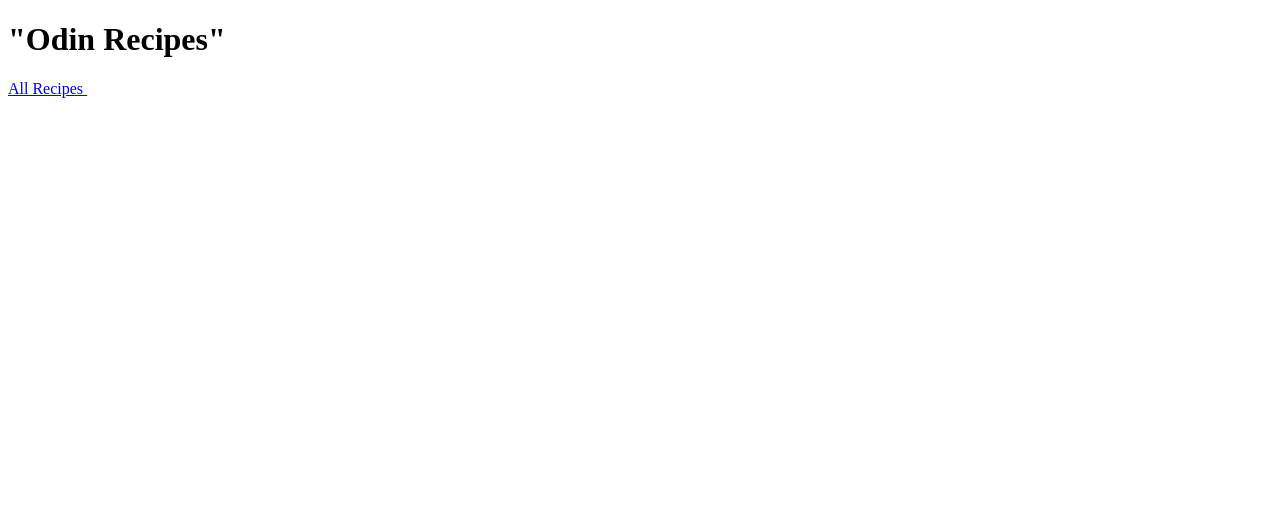
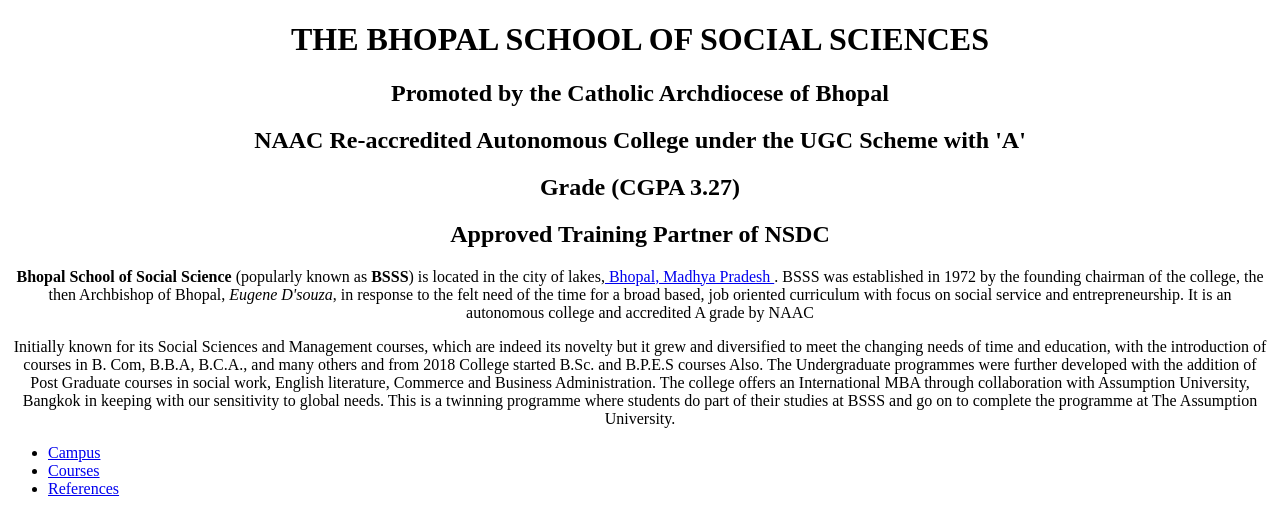
Before and after one commit to Pranay-deve/odin-recipes, a plain HTML site: page index.html in a window 1280 px wide. Drawn offline with Linux system fonts and the light colour scheme.

Commit message:
Add files via upload

```diff
--- a/index.html
+++ b/index.html
@@ -4,11 +4,24 @@
     <meta charset="UTF-8">
     <meta http-equiv="X-UA-Compatible" content="IE=edge">
     <meta name="viewport" content="width=device-width, initial-scale=1.0">
-    <title>Document</title>
+    <title> My First Webpage </title>
 </head>
+<!-- This is a clone website of The BHopal School of Social Sciences-->
 <body>
-    <h1> "Odin Recipes" </h1>
-    <a href="file:///home/pranay/repos/odin-recipes/recipes/lasagna.html" target="_blank"> All Recipes </a>
-    <img src="image.jpg" alt="">
+    <center><h1><strong>THE BHOPAL SCHOOL OF SOCIAL SCIENCES</strong></h1>
+    <h2>Promoted by the Catholic Archdiocese of Bhopal</h2>
+    <h2>NAAC Re-accredited Autonomous College under the UGC Scheme with 'A'</h2>
+    <h2>Grade (CGPA 3.27)</h2>
+    <h2>Approved Training Partner of NSDC</h2>
+
+    <p><strong>Bhopal School of Social Science</strong> (popularly known as <strong>BSSS</strong>) is located in the city of lakes,<a href="https://en.wikipedia.org/wiki/Bhopal"> Bhopal, Madhya Pradesh </a>. BSSS was established in 1972 by the founding chairman of the college, the then Archbishop of Bhopal, <em>Eugene D'souza</em>, in response to the felt need of the time for a broad based, job oriented curriculum with focus on social service and entrepreneurship. It is an autonomous college and accredited A grade by NAAC</p>
+    <p>Initially known for its Social Sciences and Management courses, which are indeed its novelty but it grew and diversified to meet the changing needs of time and education, with the introduction of courses in B. Com, B.B.A, B.C.A., and many others and from 2018 College started B.Sc. and B.P.E.S courses Also. The Undergraduate programmes were further developed with the addition of Post Graduate courses in social work, English literature, Commerce and Business Administration. The college offers an International MBA through collaboration with Assumption University, Bangkok in keeping with our sensitivity to global needs. This is a twinning programme where students do part of their studies at BSSS and go on to complete the programme at The Assumption University.</p></center>
+
+    <ul>
+        <li><a href="https://en.wikipedia.org/wiki/Bhopal_School_of_Social_Sciences#Campus">Campus</a></li>
+        <li><a href="https://en.wikipedia.org/wiki/Bhopal_School_of_Social_Sciences#Courses">Courses</a></li>
+        <li><a href="https://en.wikipedia.org/wiki/Bhopal_School_of_Social_Sciences#References">References</a></li>
+        <img src="Downloads/bsss.jpg>
+    </ul>
 </body>
 </html>
```
